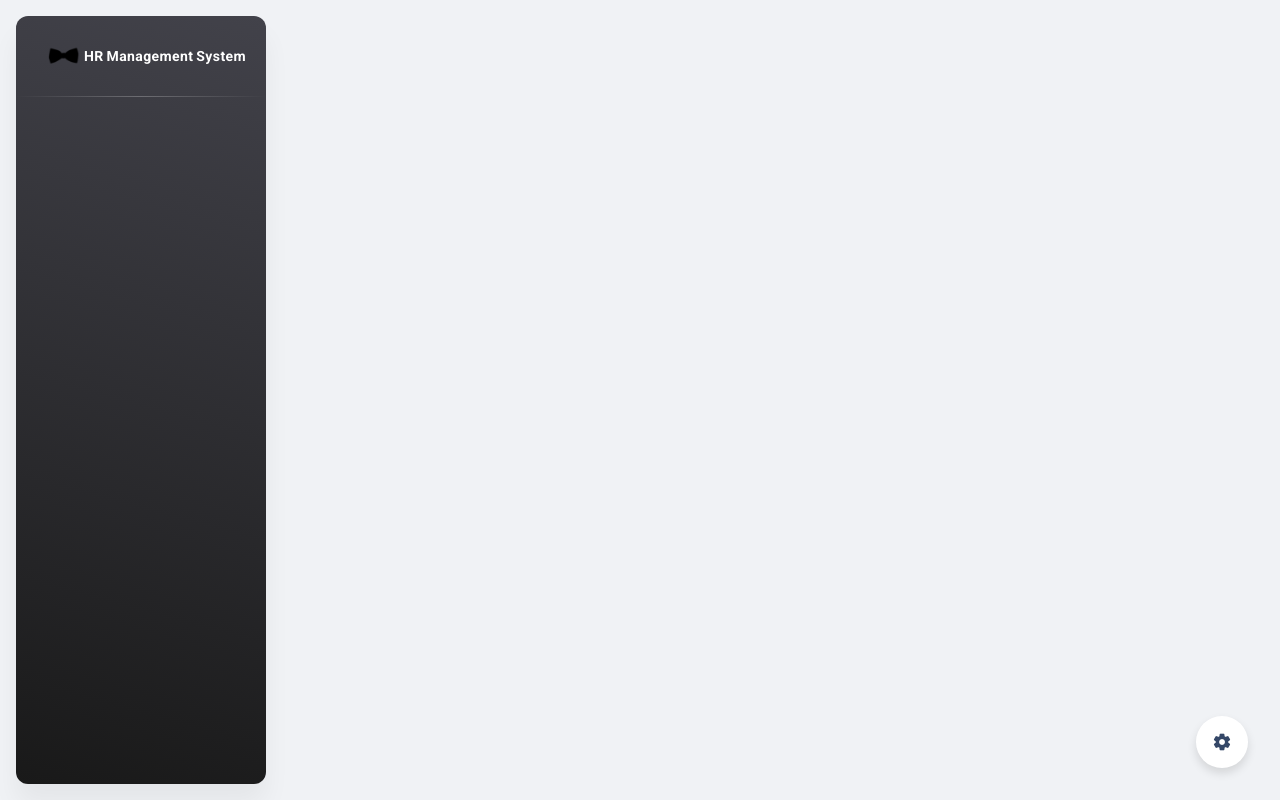
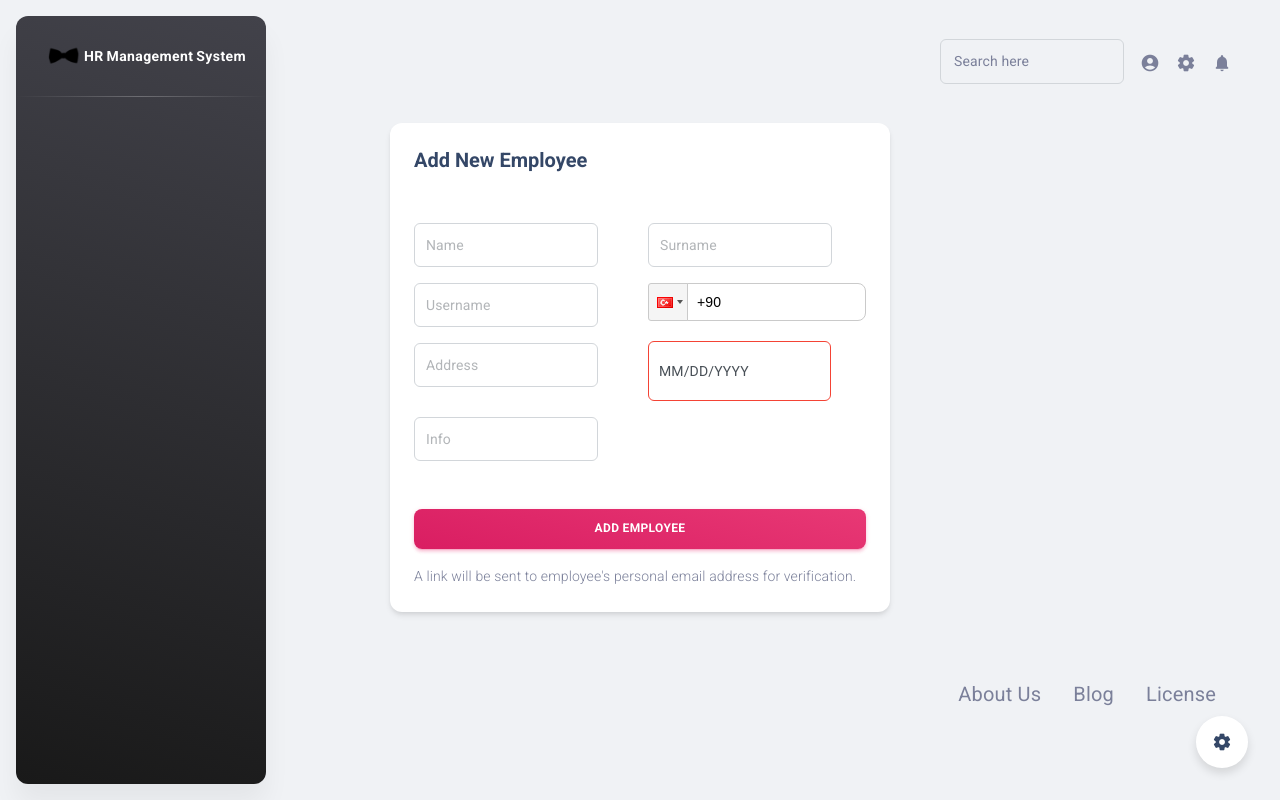
Before and after one commit to HR-Management-System-Organization/FE-HR-Management-System, a React (Create React App) app in the folder hr_management/: page /manager/addEmployee in a window 1280 px wide. Built offline with nearby package versions, Linux system fonts and the light colour scheme.

Commit message:
Cumagünü

```diff
--- /dev/null
+++ b/hr_management/src/layouts/company-manager-layout/add-new-employee/index.js
@@ -0,0 +1,282 @@
+import Card from "@mui/material/Card";
+import { useState } from "react";
+import jwt_decode from "jwt-decode";
+import "react-calendar/dist/Calendar.css";
+import "react-time-picker/dist/TimePicker.css";
+import "react-clock/dist/Clock.css";
+import MDBox from "components/MDBox";
+import MDTypography from "components/MDTypography";
+import MDInput from "components/MDInput";
+import MDButton from "components/MDButton";
+import DashboardLayout from "examples/LayoutContainers/DashboardLayout";
+import DashboardNavbar from "examples/Navbars/DashboardNavbar";
+import Footer from "examples/Footer";
+import axios from "axios";
+import PhoneInput from "react-phone-input-2";
+import "react-phone-input-2/lib/style.css";
+import { DatePicker } from "@mui/x-date-pickers";
+import { AdapterDayjs } from "@mui/x-date-pickers/AdapterDayjs";
+import { LocalizationProvider } from "@mui/x-date-pickers";
+import { Container, TextField } from "@mui/material";
+import dayjs from "dayjs";
+import { makeStyles } from "@mui/styles";
+import { Password } from "@mui/icons-material";
+
+function AddNewEmployee() {
+  const storedToken = localStorage.getItem("Authorization");
+  const [isEmployeeAdded, setIsEmployeeAdded] = useState(false);
+  const [name, setName] = useState("");
+  const [surname, setSurname] = useState("");
+  const [username, setUsername] = useState("");
+  const [personalEmail, setPersonalEmail] = useState("");
+  const [password, setPassword] = useState("");
+  const [phone, setPhone] = useState("");
+  const [address, setAddress] = useState("");
+  const [info, setInfo] = useState("");
+  const [avatar, setAvatar] = useState("");
+  const [birthday, setBirthday] = useState("");
+
+  const useStyles = makeStyles({
+    root: {
+      "& .MuiInputBase-root": {
+        padding: 0,
+        marginTop: "4px",
+
+        "& .MuiButtonBase-root": {
+          padding: 0,
+          paddingLeft: 10,
+          marginRight: "10px",
+        },
+        "& .MuiInputBase-input": {
+          // padding: 15,
+          paddingLeft: 11,
+
+          height: "36px",
+          width: "100%",
+        },
+        "& .MuiOutlinedInput-root": {
+          borderRadius: "0.5rem",
+        },
+      },
+    },
+  });
+  const classes = useStyles();
+
+  const handleNameChange = (event) => {
+    setName(event.target.value);
+  };
+
+  const handleSurnameChange = (event) => {
+    setSurname(event.target.value);
+  };
+  const handleUsernameChange = (event) => {
+    setUsername(event.target.value);
+  };
+
+  const handlePersonalEmailChange = (event) => {
+    setPersonalEmail(event.target.value);
+  };
+  const handlePasswordChange = (event) => {
+    setPassword(event.target.value);
+  };
+
+  const handlePhoneChange = (event) => {
+    setPhone(event.target.value);
+  };
+  const handleAddressChange = (event) => {
+    setAddress(event.target.value);
+  };
+
+  const handleInfoChange = (event) => {
+    setInfo(event.target.value);
+  };
+  const handleAvatarChange = (event) => {
+    setAvatar(event.target.value);
+  };
+
+  const handleBirthdayChange = (date) => {
+    if (date) {
+      const formattedDate = dayjs(date).format("MM/DD/YYYY");
+      setBirthday(formattedDate);
+    } else {
+      setBirthday("");
+    }
+  };
+
+  const handleAddEmployeeSuccess = () => {
+    setIsEmployeeAdded(true);
+  };
+
+  function handleAddNewEmployee() {
+    if (storedToken) {
+      const decodedToken = jwt_decode(storedToken);
+      console.log(decodedToken);
+
+      const addEmployeeCompanyDto = {
+        authid: decodedToken.id,
+        name: name,
+        surname: surname,
+        username: username,
+        personalEmail: personalEmail,
+        password: password,
+        phone: phone,
+        address: address,
+        info: info,
+        avatar: avatar,
+        birthday: birthday,
+      };
+
+      axios
+        .post(
+          `http://localhost:7072/api/v1/user/addEmployee/${decodedToken.id}`,
+          addEmployeeCompanyDto
+        )
+        .then((response) => {
+          console.log("Add employee is successfull!");
+          handleAddEmployeeSuccess();
+        })
+        .catch((error) => {
+          console.error("Add employee is failed: ", error);
+        })
+        .finally(() => {
+          console.log("isEmployeeAdded: ", isEmployeeAdded);
+        });
+      setName("");
+      setSurname("");
+      setUsername("");
+      setPersonalEmail("");
+      setPassword("");
+      setPhone("");
+      setAddress("");
+      setInfo("");
+      setAvatar("");
+      setBirthday("");
+    }
+  }
+
+  return (
+    <DashboardLayout>
+      <DashboardNavbar />
+      <MDBox py={3}>
+        <MDBox mb={3}>
+          <Card sx={{ width: "500px", margin: "0 auto" }}>
+            <MDBox p={3} mb={1} s>
+              <MDTypography variant="h5" fontWeight="medium">
+                Add New Employee
+              </MDTypography>
+            </MDBox>
+
+            <MDBox pt={2} pb={3} px={3}>
+              <MDBox component="form" role="form">
+                <div style={{ display: "flex", justifyContent: "space-between" }}>
+                  {/* First Column */}
+                  <div style={{ flex: 1, marginRight: "16px" }}>
+                    <MDBox mb={2}>
+                      <MDInput
+                        placeholder="Name"
+                        name="name"
+                        value={name}
+                        onChange={handleNameChange}
+                      />
+                    </MDBox>
+                    <MDBox mb={2}>
+                      <MDInput
+                        placeholder="Username"
+                        name="username"
+                        value={username}
+                        onChange={handleUsernameChange}
+                      />
+                    </MDBox>
+                    <MDBox mb={2} width="100%">
+                      <MDInput
+                        placeholder="Address"
+                        name="address"
+                        value={address}
+                        onChange={handleAddressChange}
+                      />
+                    </MDBox>
+                  </div>
+
+                  {/* Second Column */}
+                  <div style={{ flex: 1 }}>
+                    <MDBox mb={2}>
+                      <MDInput
+                        placeholder="Surname"
+                        name="surname"
+                        value={surname}
+                        onChange={handleSurnameChange}
+                      />
+                    </MDBox>
+
+                    <MDBox mb={2}>
+                      <PhoneInput
+                        inputProps={{
+                          name: "phone",
+                          placeholder: "Phone Number",
+                          style: {
+                            width: "100%",
+                            height: "38px",
+                            borderRadius: "0.5rem",
+                          },
+                        }}
+                        country={"tr"}
+                        value={phone}
+                        onChange={(value) => setPhone(value)}
+                      />
+                    </MDBox>
+                    <LocalizationProvider dateAdapter={AdapterDayjs}>
+                      <MDBox mb={2}>
+                        <DatePicker
+                          className={classes.root}
+                          value={birthday}
+                          onChange={handleBirthdayChange}
+                          renderInput={(props) => (
+                            <TextField
+                              {...props}
+                              type="text"
+                              InputLabelProps={{
+                                shrink: value.toString(),
+                              }}
+                            />
+                          )}
+                        />
+                      </MDBox>
+                    </LocalizationProvider>
+                  </div>
+                </div>
+                <div style={{ display: "flex", justifyContent: "space-between" }}>
+                  <MDBox mb={2} width="100%">
+                    <MDInput
+                      placeholder="Info"
+                      name="info"
+                      value={info}
+                      onChange={handleInfoChange}
+                    />
+                  </MDBox>
+                </div>
+                <MDBox mt={4} mb={1}>
+                  <MDButton
+                    variant="gradient"
+                    color="primary"
+                    fullWidth
+                    onClick={() => handleAddNewEmployee()}
+                  >
+                    Add Employee
+                  </MDButton>
+                </MDBox>
+                <MDBox mt={2}>
+                  <MDTypography color="text" fontWeight="light" fontSize="0.7em">
+                    A link will be sent to employee&apos;s personal email address for verification.
+                  </MDTypography>
+                </MDBox>
+              </MDBox>
+            </MDBox>
+          </Card>
+        </MDBox>
+      </MDBox>
+      <Footer />
+    </DashboardLayout>
+  );
+}
+
+export default AddNewEmployee;
--- a/hr_management/src/routes.js
+++ b/hr_management/src/routes.js
@@ -51,10 +51,12 @@ import Overview from "layouts/profile";
 import UserDashboard from "layouts/user-layout/dashboard";
 import AddNewComment from "layouts/user-layout/add-new-comment";
 import MyCompany from "layouts/user-layout/my-company";
+
 import ManagerDashboard from "layouts/company-manager-layout/dashboard";
 import ManagerEmplyees from "layouts/company-manager-layout/employees";
 import ManagerMyCompany from "layouts/company-manager-layout/my-company";
 import ManagerTables from "layouts/company-manager-layout/tables";
+import AddNewEmployee from "layouts/company-manager-layout/add-new-employee";
 import Logout from "layouts/authentication/logout";
 
 import GuestDashboard from "layouts/guest-layout/dashboard";
@@ -98,7 +100,15 @@ const routes = [
     component: <Billing />,
     visibleRoles: ["COMPANY_MANAGER"],
   },
-
+  {
+    type: "route",
+    name: "Add Employee",
+    key: "addEmployee",
+    icon: <Icon fontSize="small">person</Icon>,
+    route: "/manager/addEmployee",
+    component: <AddNewEmployee />,
+    visibleRoles: ["COMPANY_MANAGER"],
+  },
   {
     type: "route",
     name: "My Company",
```
Also changed, not shown: hr_management/package.json (+6 -2 lines), package.json (added, +8 -0 lines), 1 other file (tests, documents, lock files or other folders).
